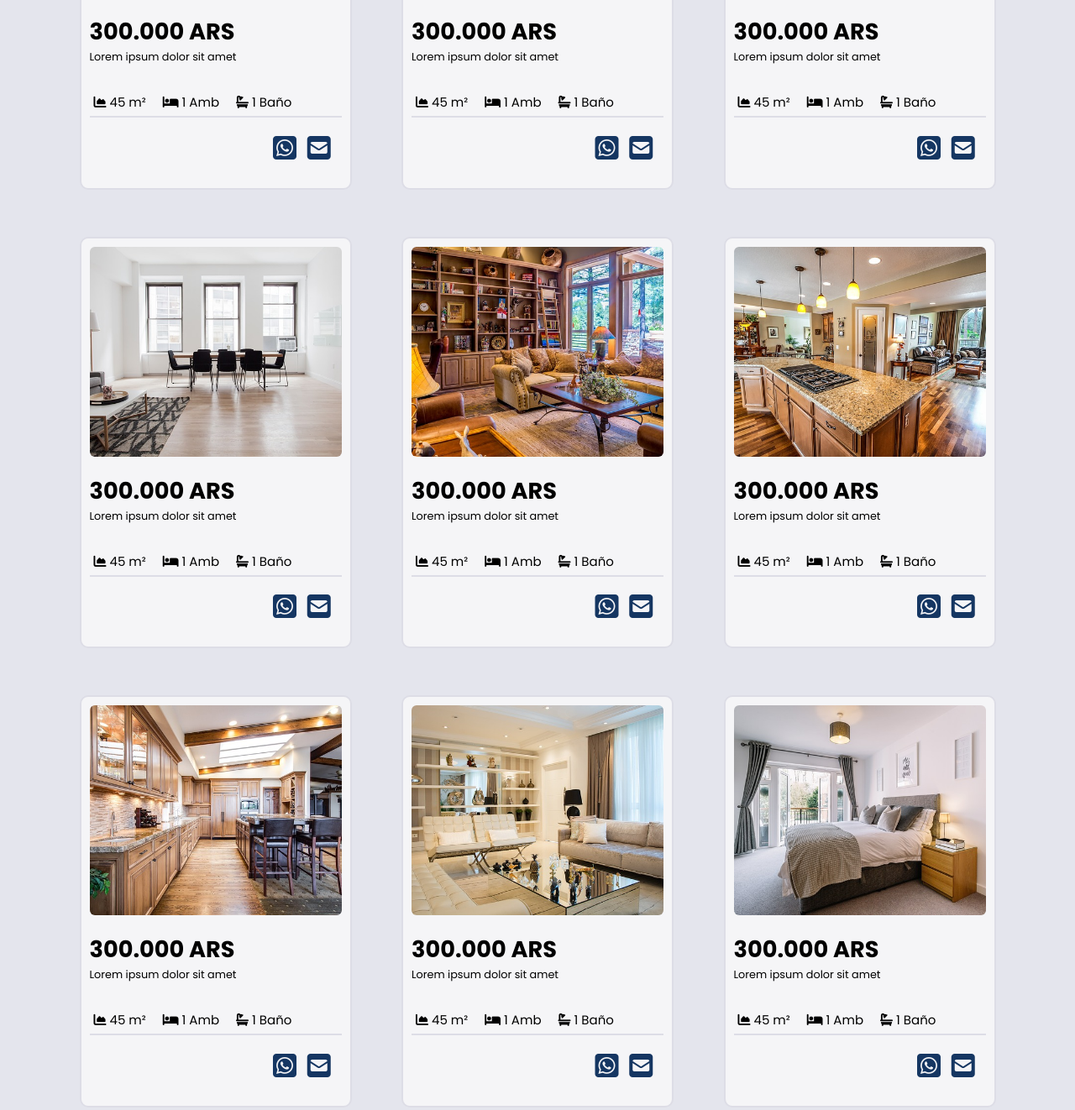
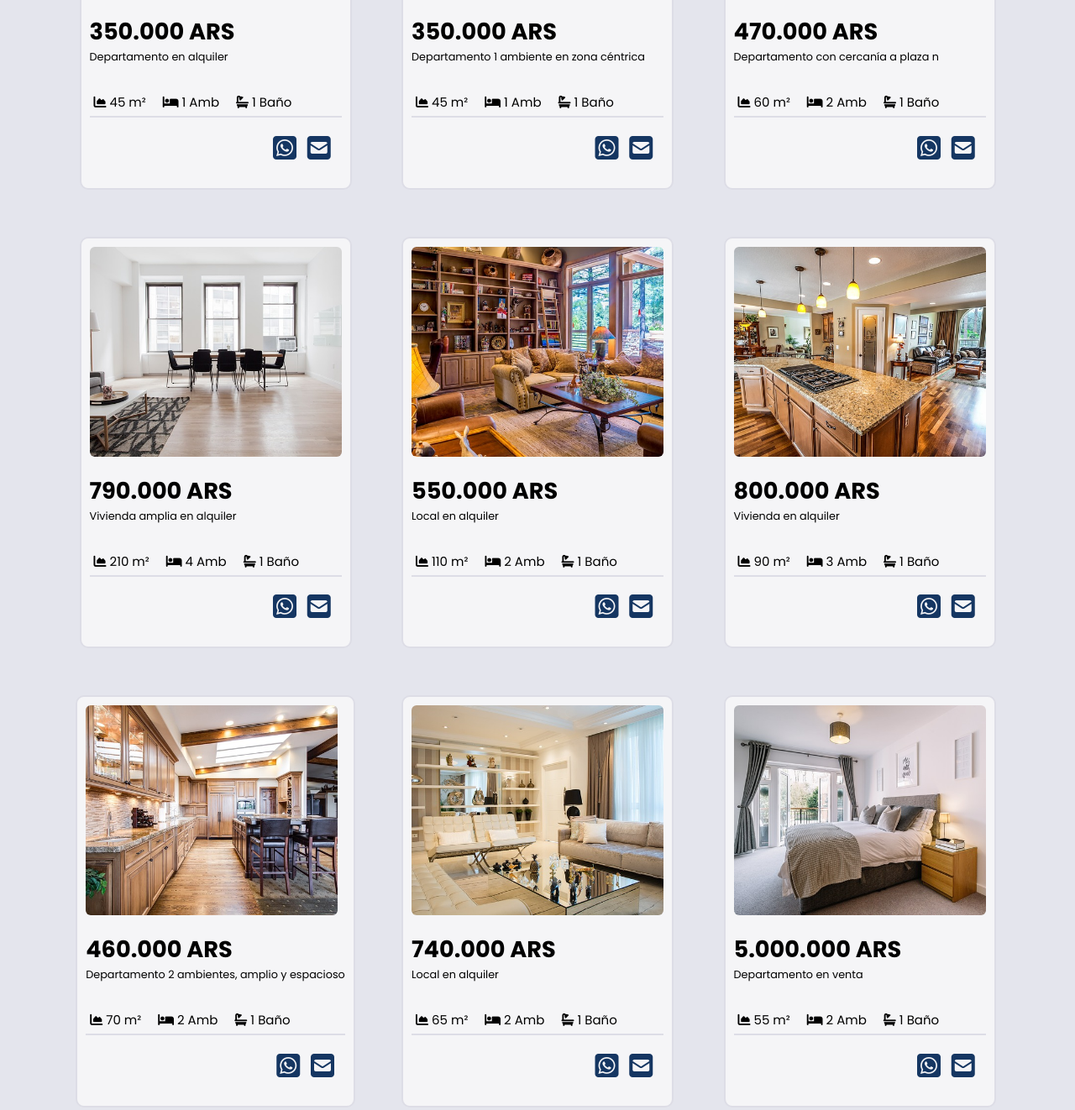
Before and after one commit to Karikuchi/24132-inmobiliaria, a plain HTML site: page propiedades.html in a window 1280 px wide. Shown: the part 599-1921 px from the top of the page at 84% size. Drawn offline with nearby package versions, Linux system fonts and the light colour scheme.

Commit message:
Update propiedades.html
update info cards

```diff
--- a/propiedades.html
+++ b/propiedades.html
@@ -80,8 +80,8 @@
             <div class="card-property">
                 <img class="image" src="/img/chairs-2181968_640.jpg">
                 <div class="card-top">
-                    <h4>300.000 ARS</h4>
-                    <span>Lorem ipsum dolor sit amet</span><br><br>
+                    <h4>350.000 ARS</h4>
+                    <span>Departamento en alquiler</span><br><br>
                     <ul>
                         <li class="card-top-icon"><i class="fa-solid fa-chart-area"></i> 45 m²</li>
                         <li class="card-top-icon"><i class="fa-solid fa-bed"></i> 1 Amb</li>
@@ -98,8 +98,8 @@
             <div class="card-property">
                 <img class="image" src="/img/living-room-1835923_640.jpg">
                 <div class="card-top">
-                    <h4>300.000 ARS</h4>
-                    <span>Lorem ipsum dolor sit amet</span><br><br>
+                    <h4>350.000 ARS</h4>
+                    <span>Departamento 1 ambiente en zona céntrica</span><br><br>
                     <ul>
                         <li class="card-top-icon"><i class="fa-solid fa-chart-area"></i> 45 m²</li>
                         <li class="card-top-icon"><i class="fa-solid fa-bed"></i> 1 Amb</li>
@@ -116,11 +116,11 @@
             <div class="card-property">
                 <img class="image" src="/img/living-room-2732939_640.jpg">
                 <div class="card-top">
-                    <h4>300.000 ARS</h4>
-                    <span>Lorem ipsum dolor sit amet</span><br><br>
+                    <h4>470.000 ARS</h4>
+                    <span>Departamento con cercanía a plaza n</span><br><br>
                     <ul>
-                        <li class="card-top-icon"><i class="fa-solid fa-chart-area"></i> 45 m²</li>
-                        <li class="card-top-icon"><i class="fa-solid fa-bed"></i> 1 Amb</li>
+                        <li class="card-top-icon"><i class="fa-solid fa-chart-area"></i> 60 m²</li>
+                        <li class="card-top-icon"><i class="fa-solid fa-bed"></i> 2 Amb</li>
                         <li class="card-top-icon"><i class="fa-solid fa-bath"></i> 1 Baño</li>
                     </ul>
                 </div>
@@ -134,11 +134,11 @@
             <div class="card-property">
                 <img class="image" src="/img/chairs-2181947_640.jpg">
                 <div class="card-top">
-                    <h4>300.000 ARS</h4>
-                    <span>Lorem ipsum dolor sit amet</span><br><br>
+                    <h4>790.000 ARS</h4>
+                    <span>Vivienda amplia en alquiler</span><br><br>
                     <ul>
-                        <li class="card-top-icon"><i class="fa-solid fa-chart-area"></i> 45 m²</li>
-                        <li class="card-top-icon"><i class="fa-solid fa-bed"></i> 1 Amb</li>
+                        <li class="card-top-icon"><i class="fa-solid fa-chart-area"></i> 210 m²</li>
+                        <li class="card-top-icon"><i class="fa-solid fa-bed"></i> 4 Amb</li>
                         <li class="card-top-icon"><i class="fa-solid fa-bath"></i> 1 Baño</li>
                     </ul>
                 </div>
@@ -152,11 +152,11 @@
             <div class="card-property">
                 <img class="image" src="/img/interior-1961070_640.jpg">
                 <div class="card-top">
-                    <h4>300.000 ARS</h4>
-                    <span>Lorem ipsum dolor sit amet</span><br><br>
+                    <h4>550.000 ARS</h4>
+                    <span>Local en alquiler</span><br><br>
                     <ul>
-                        <li class="card-top-icon"><i class="fa-solid fa-chart-area"></i> 45 m²</li>
-                        <li class="card-top-icon"><i class="fa-solid fa-bed"></i> 1 Amb</li>
+                        <li class="card-top-icon"><i class="fa-solid fa-chart-area"></i> 110 m²</li>
+                        <li class="card-top-icon"><i class="fa-solid fa-bed"></i> 2 Amb</li>
                         <li class="card-top-icon"><i class="fa-solid fa-bath"></i> 1 Baño</li>
                     </ul>
                 </div>
@@ -170,11 +170,11 @@
             <div class="card-property">
                 <img class="image" src="/img/home-2486092_640.jpg">
                 <div class="card-top">
-                    <h4>300.000 ARS</h4>
-                    <span>Lorem ipsum dolor sit amet</span><br><br>
+                    <h4>800.000 ARS</h4>
+                    <span>Vivienda en alquiler</span><br><br>
                     <ul>
-                        <li class="card-top-icon"><i class="fa-solid fa-chart-area"></i> 45 m²</li>
-                        <li class="card-top-icon"><i class="fa-solid fa-bed"></i> 1 Amb</li>
+                        <li class="card-top-icon"><i class="fa-solid fa-chart-area"></i> 90 m²</li>
+                        <li class="card-top-icon"><i class="fa-solid fa-bed"></i> 3 Amb</li>
                         <li class="card-top-icon"><i class="fa-solid fa-bath"></i> 1 Baño</li>
                     </ul>
                 </div>
@@ -188,11 +188,11 @@
             <div class="card-property">
                 <img class="image" src="/img/kitchen-2400367_640.jpg">
                 <div class="card-top">
-                    <h4>300.000 ARS</h4>
-                    <span>Lorem ipsum dolor sit amet</span><br><br>
+                    <h4>460.000 ARS</h4>
+                    <span>Departamento 2 ambientes, amplio y espacioso</span><br><br>
                     <ul>
-                        <li class="card-top-icon"><i class="fa-solid fa-chart-area"></i> 45 m²</li>
-                        <li class="card-top-icon"><i class="fa-solid fa-bed"></i> 1 Amb</li>
+                        <li class="card-top-icon"><i class="fa-solid fa-chart-area"></i> 70 m²</li>
+                        <li class="card-top-icon"><i class="fa-solid fa-bed"></i> 2 Amb</li>
                         <li class="card-top-icon"><i class="fa-solid fa-bath"></i> 1 Baño</li>
                     </ul>
                 </div>
@@ -206,11 +206,11 @@
             <div class="card-property">
                 <img class="image" src="/img/home-1622401_640.jpg">
                 <div class="card-top">
-                    <h4>300.000 ARS</h4>
-                    <span>Lorem ipsum dolor sit amet</span><br><br>
+                    <h4>740.000 ARS</h4>
+                    <span>Local en alquiler</span><br><br>
                     <ul>
-                        <li class="card-top-icon"><i class="fa-solid fa-chart-area"></i> 45 m²</li>
-                        <li class="card-top-icon"><i class="fa-solid fa-bed"></i> 1 Amb</li>
+                        <li class="card-top-icon"><i class="fa-solid fa-chart-area"></i> 65 m²</li>
+                        <li class="card-top-icon"><i class="fa-solid fa-bed"></i> 2 Amb</li>
                         <li class="card-top-icon"><i class="fa-solid fa-bath"></i> 1 Baño</li>
                     </ul>
                 </div>
@@ -224,11 +224,11 @@
             <div class="card-property">
                 <img class="image" src="/img/bedroom-5772286_640.jpg">
                 <div class="card-top">
-                    <h4>300.000 ARS</h4>
-                    <span>Lorem ipsum dolor sit amet</span><br><br>
+                    <h4>5.000.000 ARS</h4>
+                    <span>Departamento en venta</span><br><br>
                     <ul>
-                        <li class="card-top-icon"><i class="fa-solid fa-chart-area"></i> 45 m²</li>
-                        <li class="card-top-icon"><i class="fa-solid fa-bed"></i> 1 Amb</li>
+                        <li class="card-top-icon"><i class="fa-solid fa-chart-area"></i> 55 m²</li>
+                        <li class="card-top-icon"><i class="fa-solid fa-bed"></i> 2 Amb</li>
                         <li class="card-top-icon"><i class="fa-solid fa-bath"></i> 1 Baño</li>
                     </ul>
                 </div>
@@ -242,12 +242,12 @@
             <div class="card-property">
                 <img class="image" src="/img/home-1680800_640.jpg">
                 <div class="card-top">
-                    <h4>300.000 ARS</h4>
-                    <span>Lorem ipsum dolor sit amet</span><br><br>
+                    <h4>15.000.000 ARS</h4>
+                    <span>Vivienda en venta</span><br><br>
                     <ul>
-                        <li class="card-top-icon"><i class="fa-solid fa-chart-area"></i> 45 m²</li>
-                        <li class="card-top-icon"><i class="fa-solid fa-bed"></i> 1 Amb</li>
-                        <li class="card-top-icon"><i class="fa-solid fa-bath"></i> 1 Baño</li>
+                        <li class="card-top-icon"><i class="fa-solid fa-chart-area"></i> 145 m²</li>
+                        <li class="card-top-icon"><i class="fa-solid fa-bed"></i> 3 Amb</li>
+                        <li class="card-top-icon"><i class="fa-solid fa-bath"></i> 2 Baños</li>
                     </ul>
                 </div>
                 <div class="card-bottom">
```
